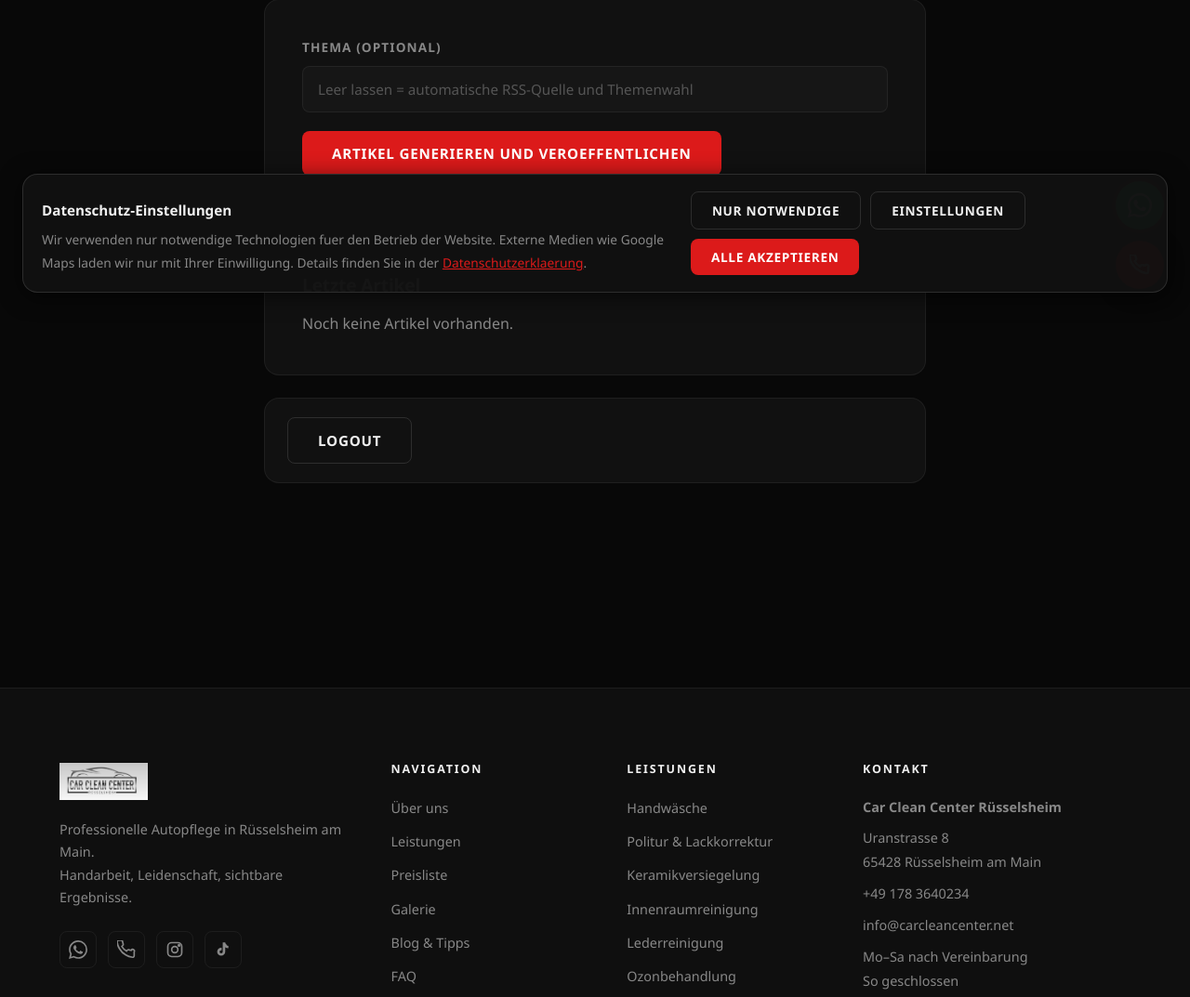
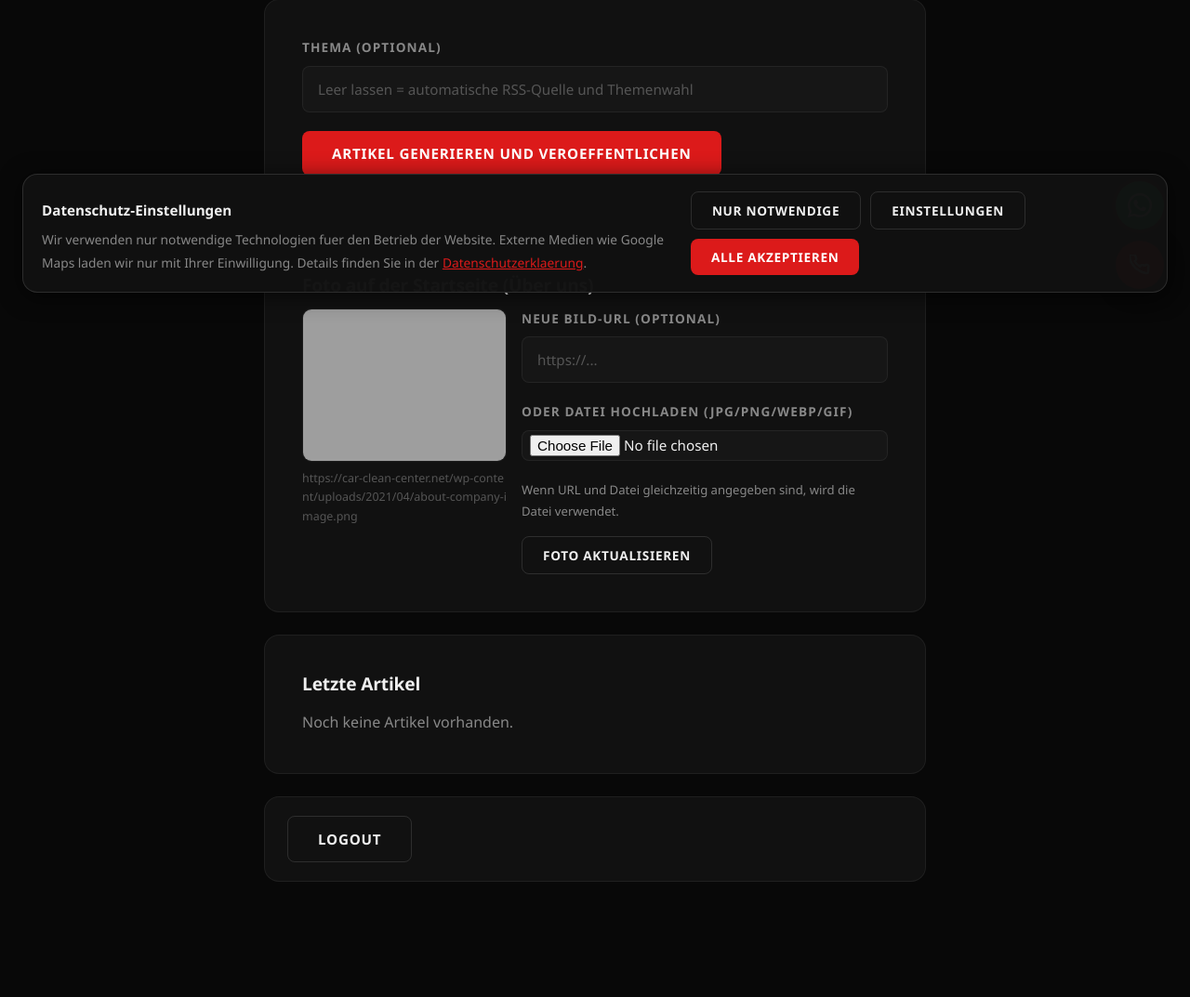
Before and after one commit to pilipandr770/carcleancenter, a Flask app: page /admin/dashboard/ in a window 1280 px wide. Shown: the part 461-1534 px from the top of the page at 93% size. Run offline with Flask 3, Linux system fonts and the light colour scheme; the visitor is signed in with stand-in values (Sample User, id 1); data comes from the database, SQL or seed files in the repository; data that the repository does not hold is empty; some libraries are stand-ins or nearby versions; grey boxes are pictures that could not be loaded.

Commit message:
feat: manage homepage about image from admin dashboard

```diff
--- a/app.py
+++ b/app.py
@@ -37,8 +37,11 @@ ADMIN_SECRET = os.getenv('ADMIN_SECRET', 'change_this_secret')
 BASE_URL = os.getenv('BASE_URL', '').strip() or 'https://car-clean-center.net'
 
 GALLERY_UPLOAD_FOLDER = os.path.join(os.path.dirname(__file__), 'static', 'img', 'gallery')
+CONTENT_UPLOAD_FOLDER = os.path.join(os.path.dirname(__file__), 'static', 'img', 'content')
 ALLOWED_EXTENSIONS = {'jpg', 'jpeg', 'png', 'webp', 'gif'}
 Path(GALLERY_UPLOAD_FOLDER).mkdir(parents=True, exist_ok=True)
+Path(CONTENT_UPLOAD_FOLDER).mkdir(parents=True, exist_ok=True)
+DEFAULT_HOME_ABOUT_IMAGE = 'https://car-clean-center.net/wp-content/uploads/2021/04/about-company-image.png'
 
 
 def allowed_file(filename: str) -> bool:
@@ -68,6 +71,31 @@ def save_uploaded_gallery_file(file_storage):
     filename = f'{uuid.uuid4().hex}.{ext}'
     file_storage.save(os.path.join(GALLERY_UPLOAD_FOLDER, filename))
     return f'/static/img/gallery/{filename}'
+
+
+def is_local_content_src(src: str | None) -> bool:
+    return bool(src) and src.startswith('/static/img/content/')
+
+
+def delete_local_content_file(src: str | None) -> None:
+    if not is_local_content_src(src):
+        return
+    file_path = os.path.join(os.path.dirname(__file__), src.lstrip('/'))
+    try:
+        os.remove(file_path)
+    except OSError:
+        pass
+
+
+def save_uploaded_content_file(file_storage):
+    if not file_storage or not file_storage.filename:
+        return None
+    if not allowed_file(file_storage.filename):
+        raise ValueError('Ungültiges Dateiformat. Erlaubt: JPG, PNG, WEBP, GIF.')
+    ext = file_storage.filename.rsplit('.', 1)[1].lower()
+    filename = f'{uuid.uuid4().hex}.{ext}'
+    file_storage.save(os.path.join(CONTENT_UPLOAD_FOLDER, filename))
+    return f'/static/img/content/{filename}'
 
 
 def get_effective_base_url() -> str:
@@ -297,7 +325,68 @@ def init_db():
                     created_at TIMESTAMP DEFAULT CURRENT_TIMESTAMP
                 )
             ''')
+
+        settings_table = table_name('site_settings')
+        if using_postgres():
+            db.execute(f'''
+                CREATE TABLE IF NOT EXISTS {settings_table} (
+                    key_name TEXT PRIMARY KEY,
+                    value TEXT,
+                    updated_at TIMESTAMP DEFAULT CURRENT_TIMESTAMP
+                )
+            ''')
+        else:
+            db.execute('''
+                CREATE TABLE IF NOT EXISTS site_settings (
+                    key_name TEXT PRIMARY KEY,
+                    value TEXT,
+                    updated_at TIMESTAMP DEFAULT CURRENT_TIMESTAMP
+                )
+            ''')
+
+        existing_about = db_execute(
+            db,
+            f'SELECT value FROM {settings_table} WHERE key_name=?',
+            ('home_about_image',)
+        ).fetchone()
+        if not existing_about:
+            db_execute(
+                db,
+                f'INSERT INTO {settings_table} (key_name, value) VALUES (?, ?)',
+                ('home_about_image', DEFAULT_HOME_ABOUT_IMAGE)
+            )
         db.commit()
+
+
+def get_site_setting(db, key_name: str, default: str = '') -> str:
+    row = db_execute(
+        db,
+        f'SELECT value FROM {table_name("site_settings")} WHERE key_name=?',
+        (key_name,)
+    ).fetchone()
+    if not row:
+        return default
+    return (row['value'] or default)
+
+
+def upsert_site_setting(db, key_name: str, value: str) -> None:
+    exists = db_execute(
+        db,
+        f'SELECT key_name FROM {table_name("site_settings")} WHERE key_name=?',
+        (key_name,)
+    ).fetchone()
+    if exists:
+        db_execute(
+            db,
+            f'UPDATE {table_name("site_settings")} SET value=?, updated_at=CURRENT_TIMESTAMP WHERE key_name=?',
+            (value, key_name)
+        )
+    else:
+        db_execute(
+            db,
+            f'INSERT INTO {table_name("site_settings")} (key_name, value) VALUES (?, ?)',
+            (key_name, value)
+        )
 
 
 def slugify(text):
@@ -625,12 +714,14 @@ def generate_blog_post(topic: str, source: dict | None = None, recent_titles: li
 def index():
     db = get_db()
     posts_table = table_name('blog_posts')
+    home_about_image = get_site_setting(db, 'home_about_image', DEFAULT_HOME_ABOUT_IMAGE)
     recent_posts = db_execute(
         db,
         f'SELECT * FROM {posts_table} WHERE published=1 ORDER BY created_at DESC LIMIT 3'
     ).fetchall()
     return render_template('index.html',
                            business=BUSINESS, services=SERVICES,
+                           home_about_image=home_about_image,
                            recent_posts=recent_posts,
                            page_title='Autopflege Rüsselsheim – Car Clean Center',
                            page_desc='Professionelle Autopflege & Fahrzeugaufbereitung in Rüsselsheim am Main. Handwäsche, Politur, Keramikversiegelung. Jetzt Termin vereinbaren!',
@@ -1006,6 +1097,33 @@ def admin_is_authenticated() -> bool:
     return bool(session.get('admin_authenticated'))
 
 
+def render_admin_dashboard(result=None, error=None, home_result=None, home_error=None):
+    db = get_db()
+    posts_table = table_name('blog_posts')
+    posts = db_execute(
+        db,
+        f'''SELECT id, title, slug, created_at, source_feed, source_url
+            FROM {posts_table}
+            ORDER BY created_at DESC
+            LIMIT 50'''
+    ).fetchall()
+    home_about_image = get_site_setting(db, 'home_about_image', DEFAULT_HOME_ABOUT_IMAGE)
+
+    return render_template(
+        'admin_dashboard.html',
+        business=BUSINESS,
+        posts=posts,
+        result=result,
+        error=error,
+        home_result=home_result,
+        home_error=home_error,
+        home_about_image=home_about_image,
+        page_title='Admin Dashboard | Car Clean Center',
+        page_desc='Interne Blog-Verwaltung',
+        canonical='/admin/dashboard/'
+    )
+
+
 @app.route('/admin/', methods=['GET', 'POST'])
 def admin_login():
     if admin_is_authenticated():
@@ -1033,27 +1151,7 @@ def admin_login():
 def admin_dashboard():
     if not admin_is_authenticated():
         return redirect(url_for('admin_login'))
-
-    db = get_db()
-    posts_table = table_name('blog_posts')
-    posts = db_execute(
-        db,
-        f'''SELECT id, title, slug, created_at, source_feed, source_url
-            FROM {posts_table}
-            ORDER BY created_at DESC
-            LIMIT 50'''
-    ).fetchall()
-
-    return render_template(
-        'admin_dashboard.html',
-        business=BUSINESS,
-        posts=posts,
-        result=None,
-        error=None,
-        page_title='Admin Dashboard | Car Clean Center',
-        page_desc='Interne Blog-Verwaltung',
-        canonical='/admin/dashboard/'
-    )
+    return render_admin_dashboard(result=None, error=None, home_result=None, home_error=None)
 
 
 @app.route('/admin/generate/', methods=['POST'])
@@ -1069,26 +1167,39 @@ def admin_generate_blog():
     except Exception as e:
         error = str(e)
 
+    return render_admin_dashboard(result=result, error=error, home_result=None, home_error=None)
+
+
+@app.route('/admin/home-image/', methods=['POST'])
+def admin_home_image_update():
+    if not admin_is_authenticated():
+        return redirect(url_for('admin_login'))
+
     db = get_db()
-    posts_table = table_name('blog_posts')
-    posts = db_execute(
-        db,
-        f'''SELECT id, title, slug, created_at, source_feed, source_url
-            FROM {posts_table}
-            ORDER BY created_at DESC
-            LIMIT 50'''
-    ).fetchall()
+    current_src = get_site_setting(db, 'home_about_image', DEFAULT_HOME_ABOUT_IMAGE)
 
-    return render_template(
-        'admin_dashboard.html',
-        business=BUSINESS,
-        posts=posts,
-        result=result,
-        error=error,
-        page_title='Admin Dashboard | Car Clean Center',
-        page_desc='Interne Blog-Verwaltung',
-        canonical='/admin/dashboard/'
-    )
+    error = None
+    result = None
+    try:
+        uploaded_src = save_uploaded_content_file(request.files.get('home_about_file'))
+    except ValueError as e:
+        uploaded_src = None
+        error = str(e)
+
+    submitted_url = (request.form.get('home_about_url') or '').strip()
+    new_src = uploaded_src or submitted_url
+
+    if not error and not new_src:
+        error = 'Bitte Bild als Datei hochladen oder eine URL eintragen.'
+
+    if not error:
+        upsert_site_setting(db, 'home_about_image', new_src)
+        db.commit()
+        if current_src != new_src:
+            delete_local_content_file(current_src)
+        result = 'Foto auf der Startseite wurde aktualisiert.'
+
+    return render_admin_dashboard(result=None, error=None, home_result=result, home_error=error)
 
 
 @app.route('/admin/delete/<int:post_id>/', methods=['POST'])
--- a/templates/admin_dashboard.html
+++ b/templates/admin_dashboard.html
@@ -40,6 +40,40 @@
     </div>
 
     <div class="contact-form-wrap">
+      <h2 style="font-size:1.2rem;margin-bottom:14px;color:var(--text);">Foto auf der Startseite (Über uns)</h2>
+
+      {% if home_error %}
+      <div class="alert alert-error" style="margin-bottom:12px;">{{ home_error }}</div>
+      {% endif %}
+      {% if home_result %}
+      <div class="alert alert-success" style="margin-bottom:12px;">{{ home_result }}</div>
+      {% endif %}
+
+      <div style="display:grid;grid-template-columns:220px 1fr;gap:16px;align-items:start;">
+        <div>
+          <img src="{{ home_about_image }}" alt="Aktuelles Foto auf der Startseite"
+               style="width:100%;max-width:220px;aspect-ratio:4/3;object-fit:cover;border-radius:10px;border:1px solid var(--border);background:var(--bg2);">
+          <div style="font-size:.78rem;color:var(--text-dim);margin-top:8px;word-break:break-all;">{{ home_about_image }}</div>
+        </div>
+
+        <form method="post" action="/admin/home-image/" enctype="multipart/form-data">
+          <div class="form-group">
+            <label class="form-label" for="home-about-url">Neue Bild-URL (optional)</label>
+            <input class="form-control" id="home-about-url" name="home_about_url" type="url" placeholder="https://...">
+          </div>
+          <div class="form-group" style="margin-top:10px;">
+            <label class="form-label" for="home-about-file">Oder Datei hochladen (JPG/PNG/WEBP/GIF)</label>
+            <input class="form-control" id="home-about-file" name="home_about_file" type="file" accept="image/*" style="padding:4px 8px;">
+          </div>
+          <p class="text-muted" style="font-size:.82rem;margin:8px 0 14px;">
+            Wenn URL und Datei gleichzeitig angegeben sind, wird die Datei verwendet.
+          </p>
+          <button type="submit" class="btn btn-outline btn-sm">Foto aktualisieren</button>
+        </form>
+      </div>
+    </div>
+
+    <div class="contact-form-wrap">
       <h2 style="font-size:1.2rem;margin-bottom:16px;color:var(--text);">Letzte Artikel</h2>
       {% if posts %}
       <div style="display:flex;flex-direction:column;gap:12px;">
--- a/templates/index.html
+++ b/templates/index.html
@@ -127,7 +127,7 @@
   <div class="container">
     <div class="about-grid">
       <div class="about-img-wrap">
-        <img src="https://car-clean-center.net/wp-content/uploads/2021/04/about-company-image.png"
+        <img src="{{ home_about_image }}"
              alt="Car Clean Center Team bei der Arbeit"
              loading="lazy" width="560" height="420">
         <div class="about-img-badge">
--- a/wsgi.py
+++ b/wsgi.py
@@ -1,5 +1,7 @@
 """WSGI entry point – для Gunicorn / Hostinger VPS"""
-from app import app
+from app import app, init_db
+
+init_db()
 
 application = app  # alias для некоторых хостингов
 
```
Also changed, not shown: 1 other file.
